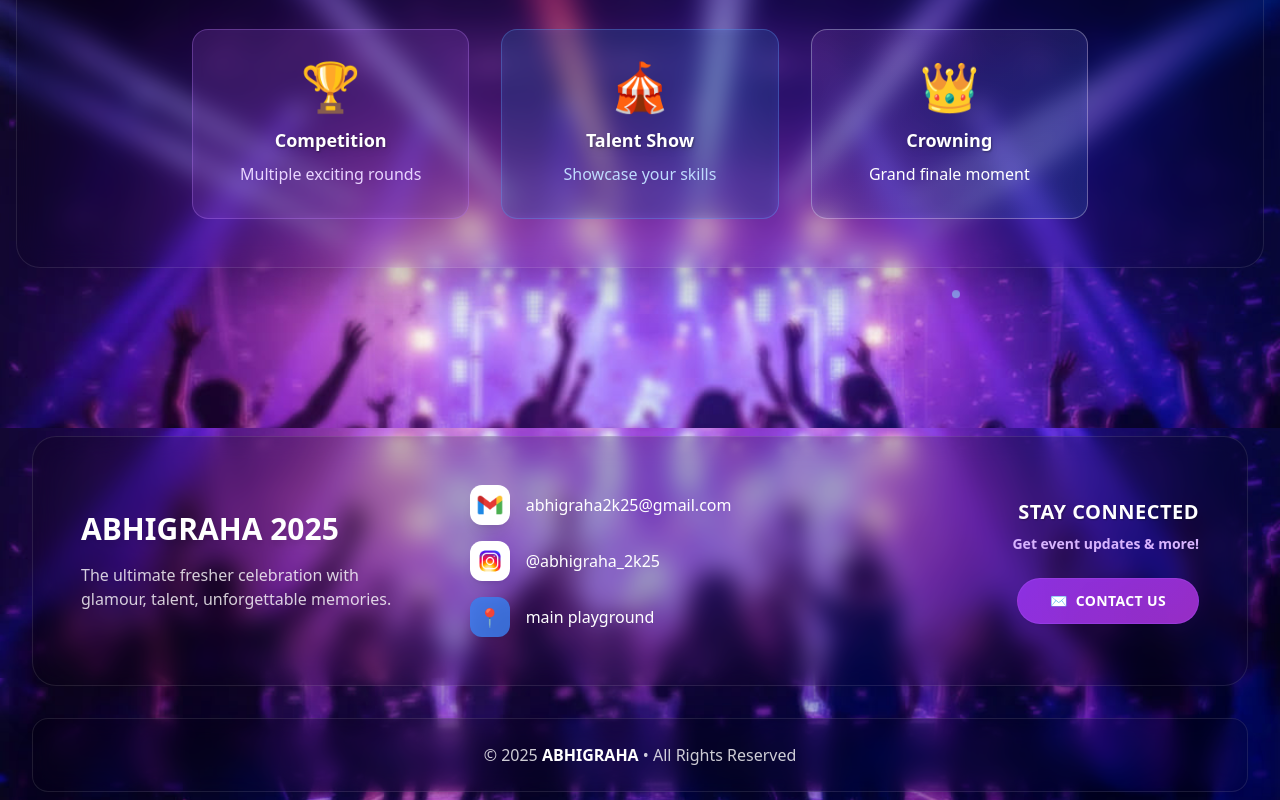
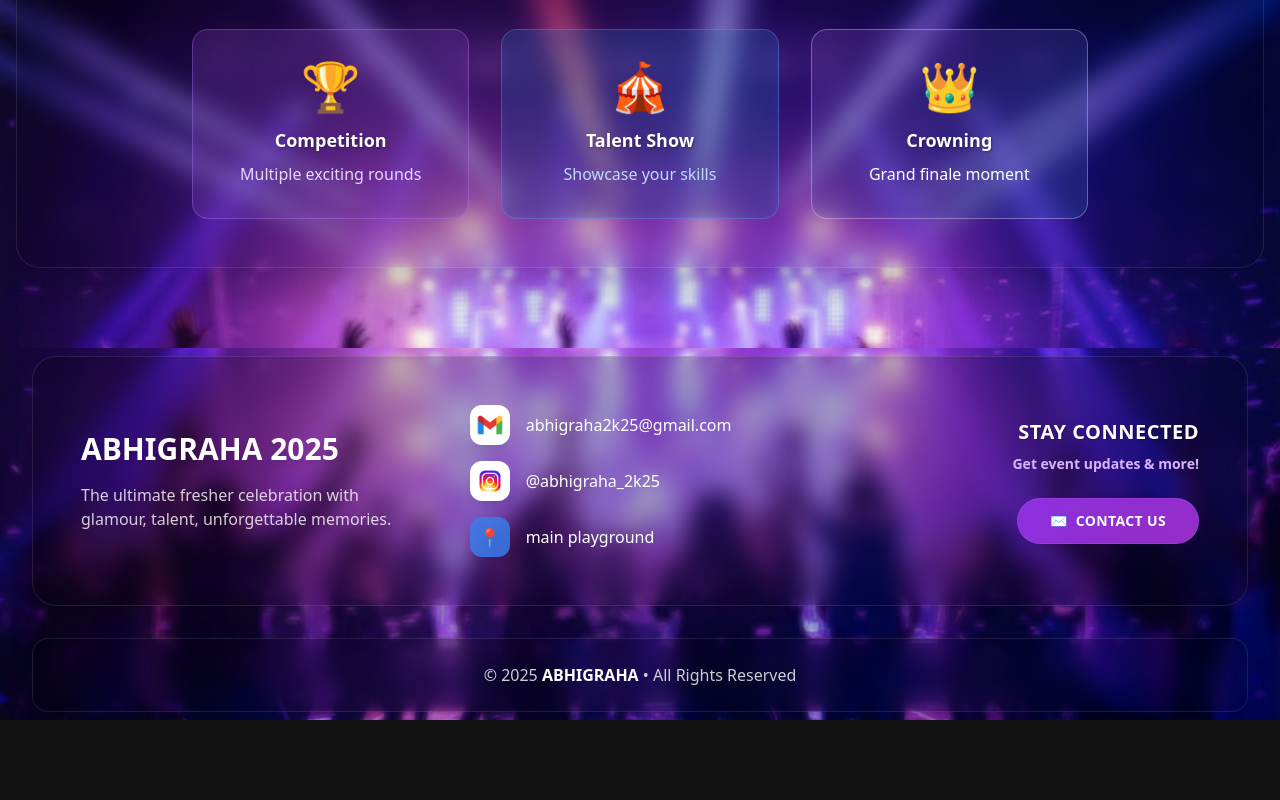
Before and after one commit to arpanpramanik2003/freshers-website, a React (Vite) app in the folder frontend/: page /prizes in a window 1280 px wide. Shown: the part 1206-2006 px from the top of the page. After the commit the page ends 1926 px from the top, so only its background shows below. Built offline with nearby package versions, Linux system fonts and the light colour scheme; no server answers.

Commit message:
Update Prize.jsx

```diff
--- a/frontend/src/pages/Prize.jsx
+++ b/frontend/src/pages/Prize.jsx
@@ -257,7 +257,7 @@ export default function Prize() {
         </div>
 
         {/* Bottom padding */}
-        <div className="h-16 sm:h-20"></div>
+        {/* <div className="h-16 sm:h-20"></div> */}
       </div>
     </section>
   );
```
